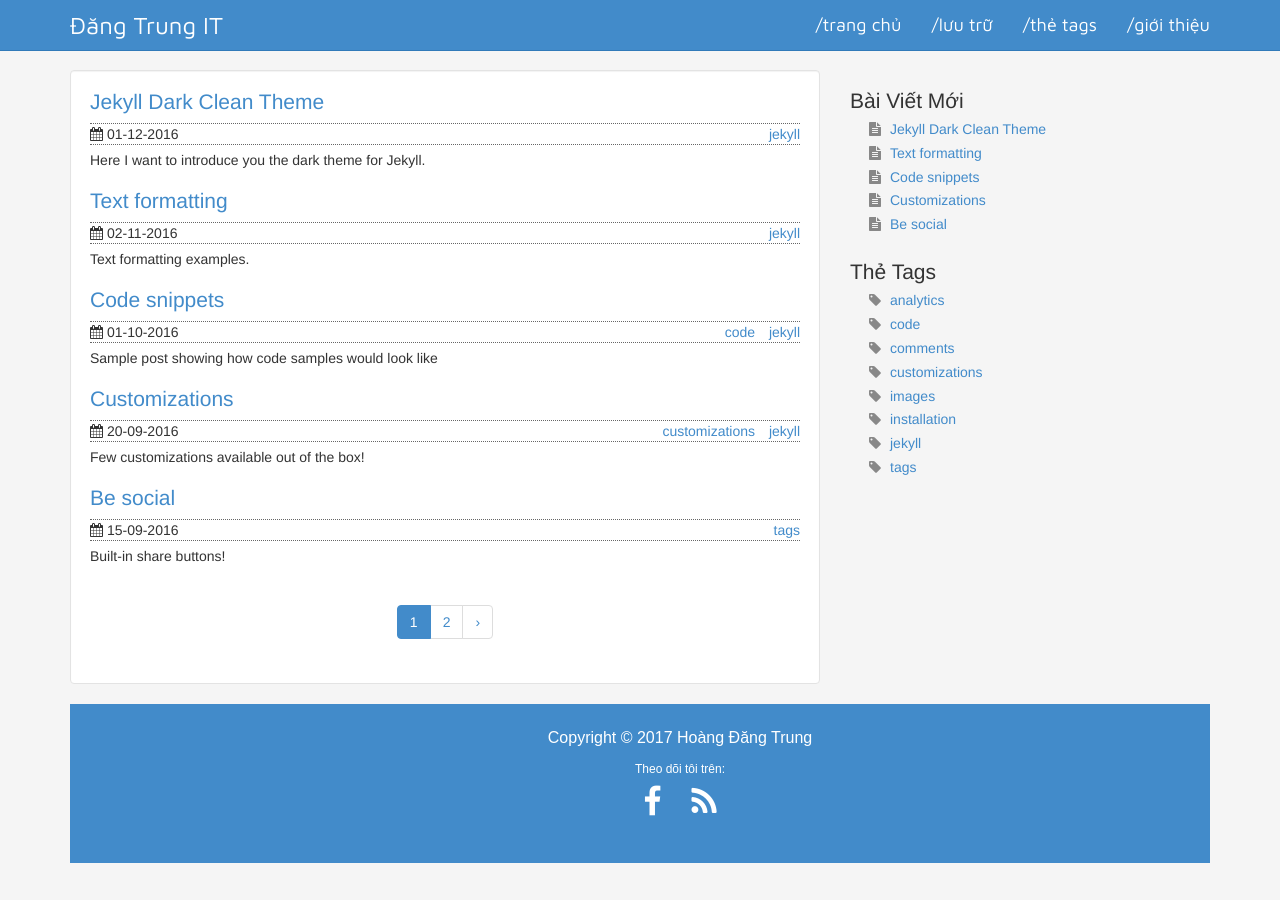
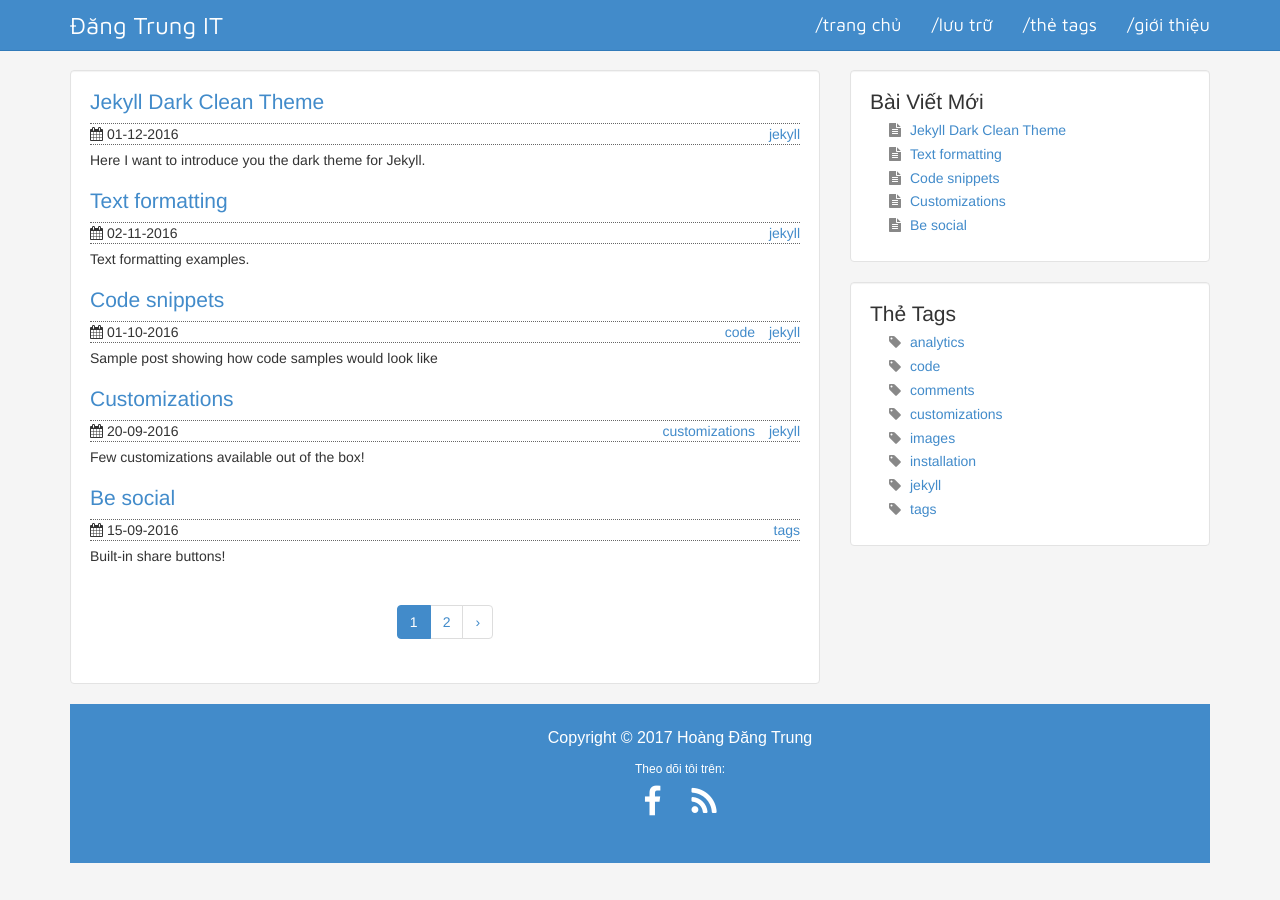
Before and after one commit to hoangdangtrungvn/hoangdangtrungvn.github.io, a Jekyll site: the page built from index.html, in a window 1280 px wide. Built offline with Jekyll 4.4.1, drawn with Linux system fonts in a browser that asks for light colours; the list of posts is cut into pages by our own code.

Commit message:
big update

```diff
--- a/_includes/sidebar.html
+++ b/_includes/sidebar.html
@@ -1,4 +1,4 @@
-				<div class="sidebar ">
+				<div class="sidebar well">
 					<h2>Bài Viết Mới</h2>
 					<ul class="posts">
 						{% for post in site.posts limit:5 %}
@@ -6,7 +6,7 @@
 						{% endfor %}
 					</ul>
 				</div>
-				<div class="sidebar">
+				<div class="sidebar well">
 					<h2>Thẻ Tags</h2>
 					<ul class="tags">
 						{% assign tags = (site.tags | sort:0) %}
--- a/css/theme.css
+++ b/css/theme.css
@@ -19,7 +19,6 @@ h6 { font-size: .75em; }
 .footer { text-align: center; }
 .footer a { color: #ee4444; }
 
-.sidebar { padding: 19px 0 0; }
 .sidebar ul { list-style: none; }
 .sidebar li { margin-top: .7em; line-height: 1em; }
 .sidebar li:before { font-family: 'FontAwesome'; float: left; margin-left: -1.5em; color: #888; }
```
